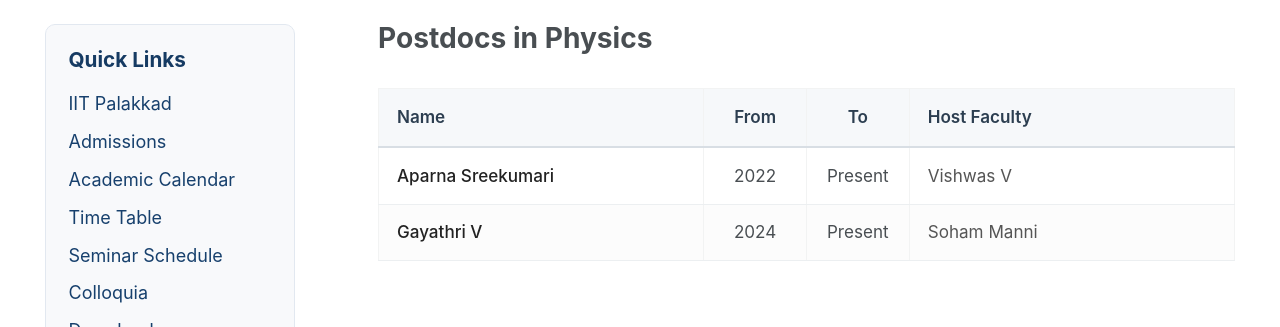
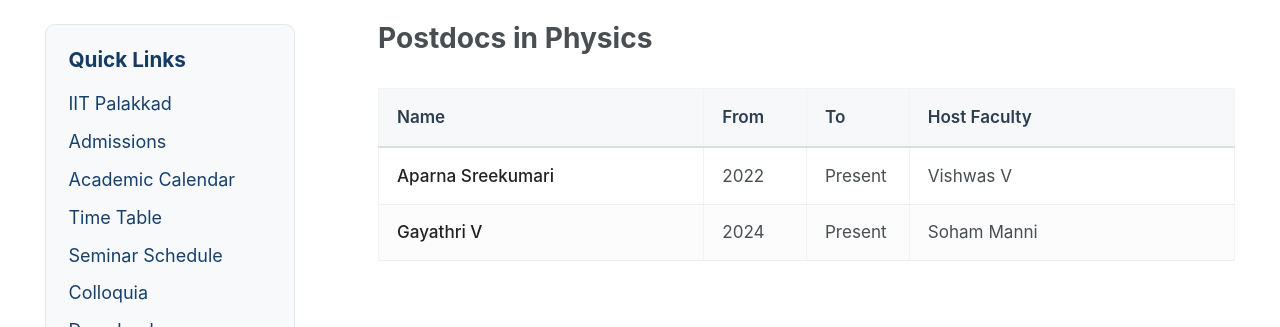
Before and after one commit to phyall/phyall.github.io, a Jekyll site: the page built from _pages/postdocs.md, in a window 1280 px wide. Shown: the part 274-601 px from the top of the page. Built offline with Jekyll 4.4.1, drawn with Linux system fonts in a browser that asks for light colours; a style sheet for code colours, icons or effects is not loaded.

Commit message:
Update _current-student-table.scss

```diff
--- a/_sass/_current-student-table.scss
+++ b/_sass/_current-student-table.scss
@@ -23,6 +23,7 @@
 
 .student-table tbody td {
     padding: 0.85rem 1rem;
+    text-align: left;
     border-bottom: 1px solid #eceff1;
     vertical-align: top;
     word-wrap: break-word;
@@ -40,12 +41,9 @@
    Column alignment
    ---------------------------------------------------------- */
 
-.student-table th:nth-child(2),
-.student-table th:nth-child(3),
-.student-table td:nth-child(2),
-.student-table td:nth-child(3) {
-    text-align: center;
-    white-space: nowrap;
+.student-table th,
+.student-table td {
+    text-align: left;
 }
 
 /* ----------------------------------------------------------
@@ -55,11 +53,6 @@
 .student-table td:first-child {
     font-weight: 500;
     color: #222;
-}
-
-.student-table td:nth-child(4),
-.student-table td:nth-child(5) {
-    color: #555;
 }
 
 /* ----------------------------------------------------------
```
